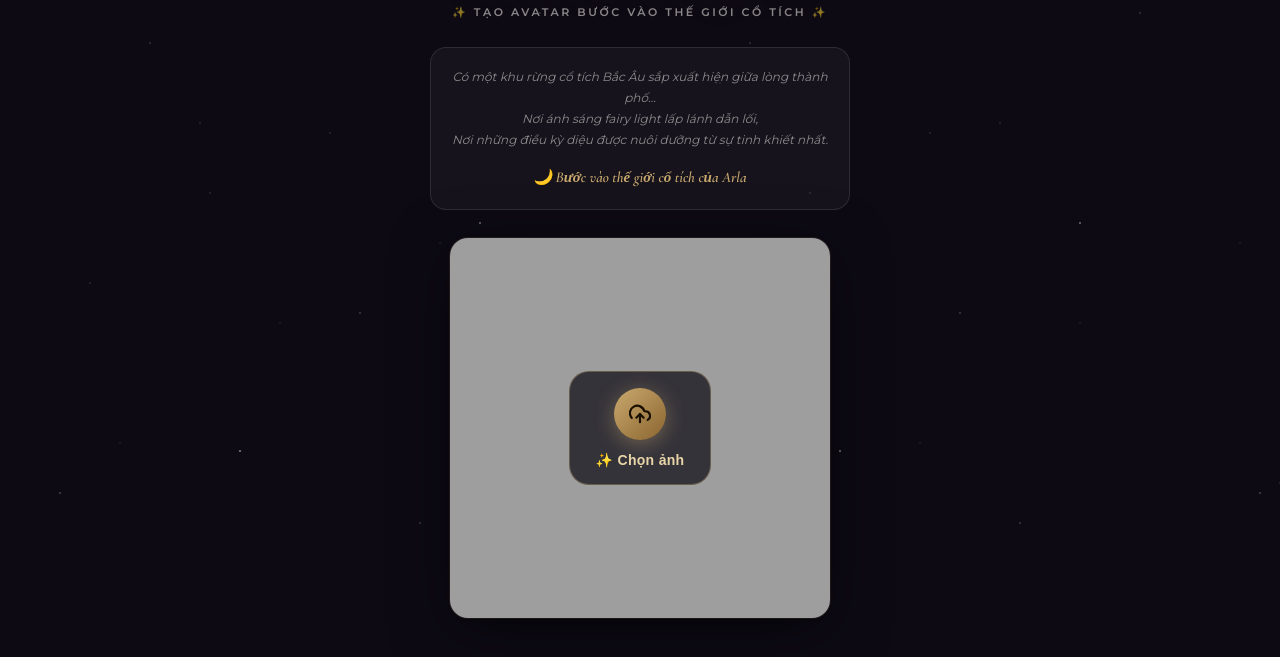
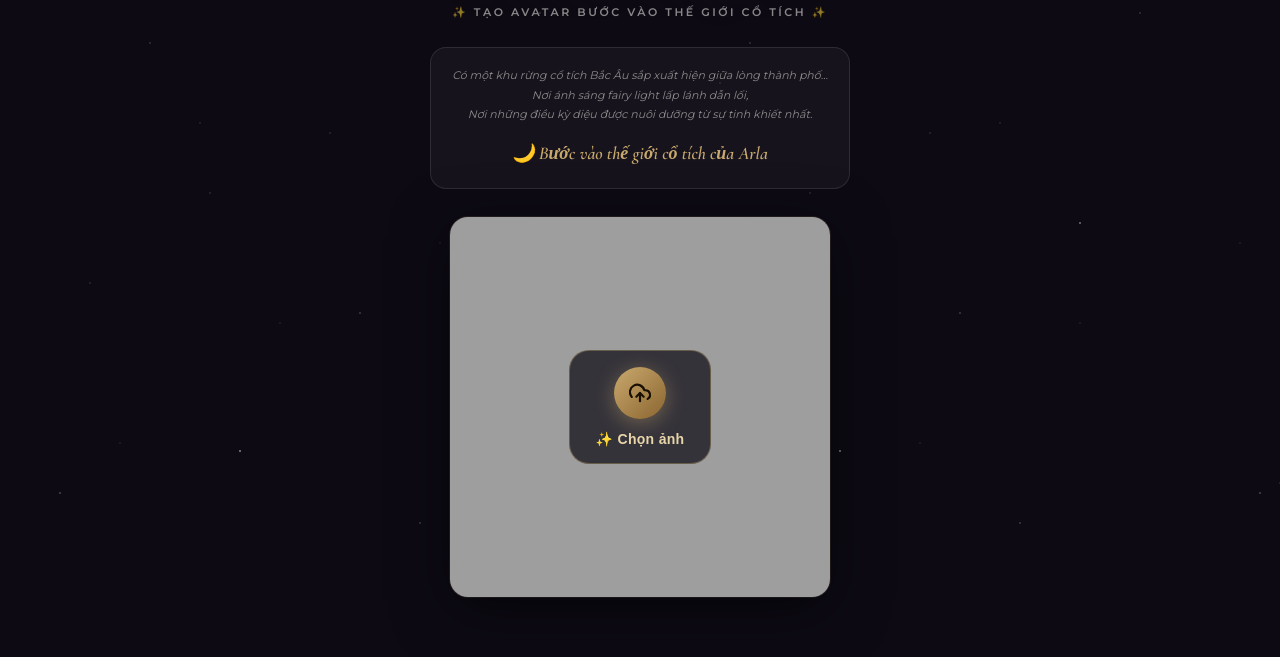
Before and after one commit to johnrice0483/event-frame, a plain HTML site: page index.html in a window 1280 px wide. Shown: the part 197-854 px from the top of the page. Drawn offline with nearby package versions, Linux system fonts and the light colour scheme.

Commit message:
Update index.html

```diff
--- a/index.html
+++ b/index.html
@@ -135,7 +135,7 @@
     margin-bottom: 28px;
   }
   .landing-desc p {
-    font-size: 12px;
+    font-size: 11px;
     font-weight: 400;
     color: var(--text-secondary);
     line-height: 1.75;
@@ -159,7 +159,7 @@
     margin-top: 14px;
     text-align: center;
     font-family: 'Cormorant Garamond', serif;
-    font-size: 15px;
+    font-size: 18px;
     font-weight: 600;
     font-style: italic;
     color: var(--gold);
```
